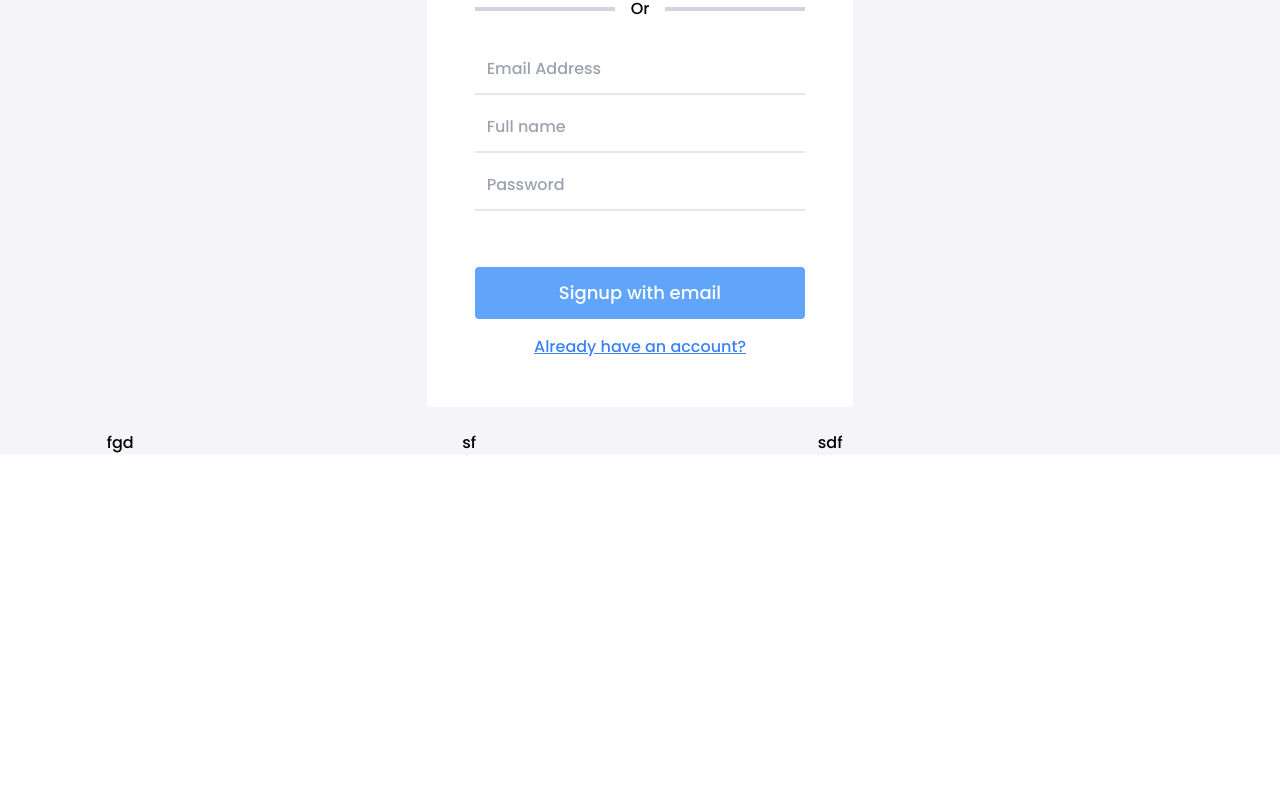
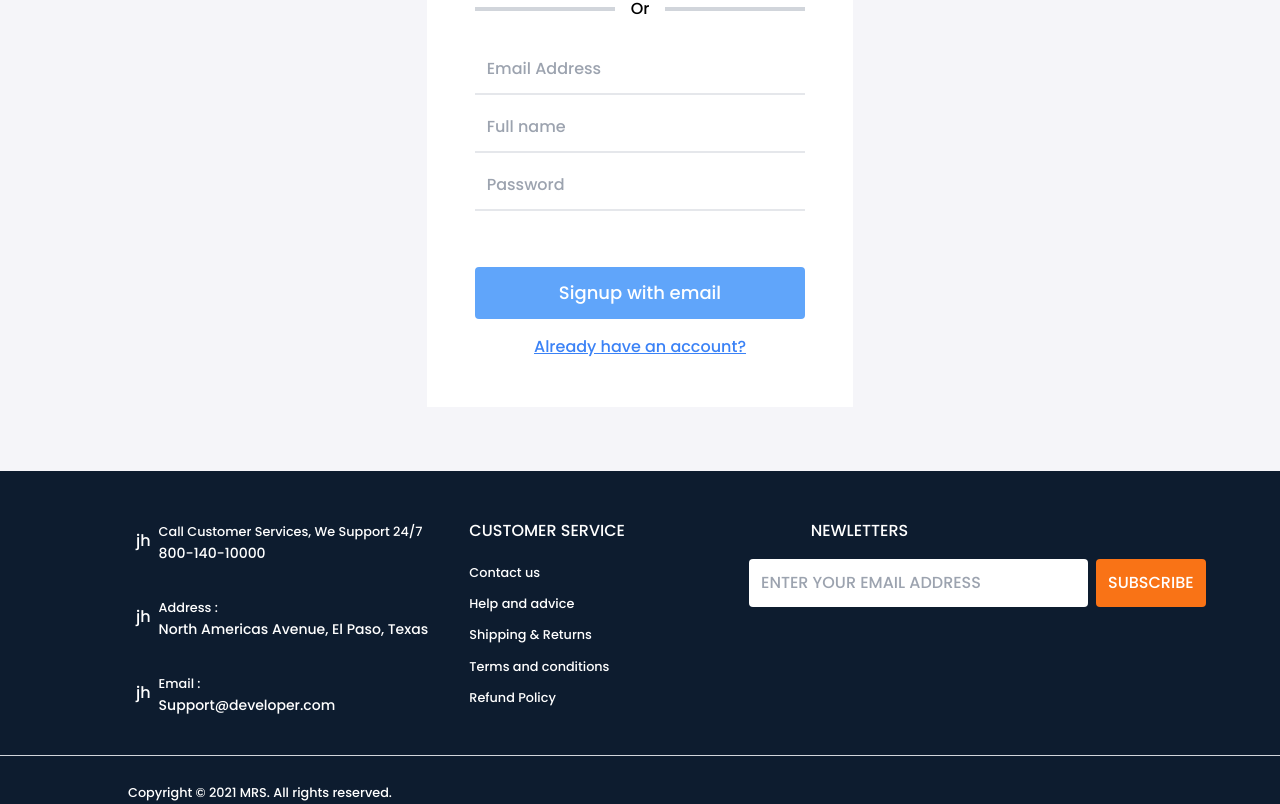
Before and after one commit to Raselshah/warehouse-cyber-shop, a React (Create React App) app: page /signup in a window 1280 px wide. Shown: the part 435-1239 px from the top of the page. Before the commit the page ends 890 px from the top, so only its background shows below. Built offline with nearby package versions, Linux system fonts and the light colour scheme.

Commit message:
footer page add

```diff
--- a/src/Pages/Footer/Footer.js
+++ b/src/Pages/Footer/Footer.js
@@ -2,15 +2,62 @@ import React from "react";
 
 const Footer = () => {
   return (
-    <div className="grid sm:grid-cols-1 md:grid-cols-2 lg:grid-cols-3 w-5/6 mx-auto">
-      <div className="section-one">
-        <h2>fgd</h2>
+    <div style={{ background: "#0d1c2f" }} className="div">
+      <div className="grid sm:grid-cols-1 md:grid-cols-2 lg:grid-cols-3 max-w-screen-lg mx-auto mt-16">
+        <div className="section-one mt-8">
+          <div className="flex items-center justify-start text-white py-4">
+            <h1 className="px-2">jh</h1>
+            <div className="">
+              <small>Call Customer Services, We Support 24/7 </small>
+              <p className="text-sm">800-140-10000</p>
+            </div>
+          </div>
+
+          <div className="flex items-center justify-start text-white py-4">
+            <h1 className="px-2">jh</h1>
+            <div className="">
+              <small>Address :</small>
+              <p className="text-sm">North Americas Avenue, El Paso, Texas</p>
+            </div>
+          </div>
+
+          <div className="flex items-center justify-start text-white py-4">
+            <h1 className="px-2">jh</h1>
+            <div className="">
+              <small>Email :</small>
+              <p className="text-sm">Support@developer.com</p>
+            </div>
+          </div>
+        </div>
+        <div className="section-two text-white mt-12">
+          <h2>CUSTOMER SERVICE</h2>
+          <div className="flex flex-col gap-3 mt-5">
+            <small>Contact us</small>
+            <small>Help and advice</small>
+            <small>Shipping & Returns</small>
+            <small>Terms and conditions</small>
+            <small>Refund Policy</small>
+          </div>
+        </div>
+        <div className="section-three mt-12 text-white">
+          <h2>NEWLETTERS</h2>
+          <div className="flex justify-center items-center mt-4 h-18">
+            <input
+              className="p-3 rounded"
+              type="email"
+              name="email"
+              placeholder="ENTER YOUR EMAIL ADDRESS"
+              id=""
+            />
+            <button className="text-white p-3 rounded bg-orange-500 mx-2">
+              SUBSCRIBE
+            </button>
+          </div>
+        </div>
       </div>
-      <div className="section-two">
-        <h2>sf</h2>
-      </div>
-      <div className="section-three">
-        <h2>sdf</h2>
+      <div style={{ height: "1px" }} className="bg-gray-300 w-full mt-6"></div>
+      <div className="max-w-screen-lg mx-auto text-white mt-6">
+        <small>Copyright © 2021 MRS. All rights reserved.</small>
       </div>
     </div>
   );
--- a/src/Pages/SignUp/SignUp.js
+++ b/src/Pages/SignUp/SignUp.js
@@ -15,7 +15,7 @@ const SignUp = () => {
         <SocialLogIn />
 
         <input
-          className="p-3 border-b-2 mb-2"
+          className="p-3 border-b-2 mb-2 "
           type="email"
           name="email"
           id=""
```
